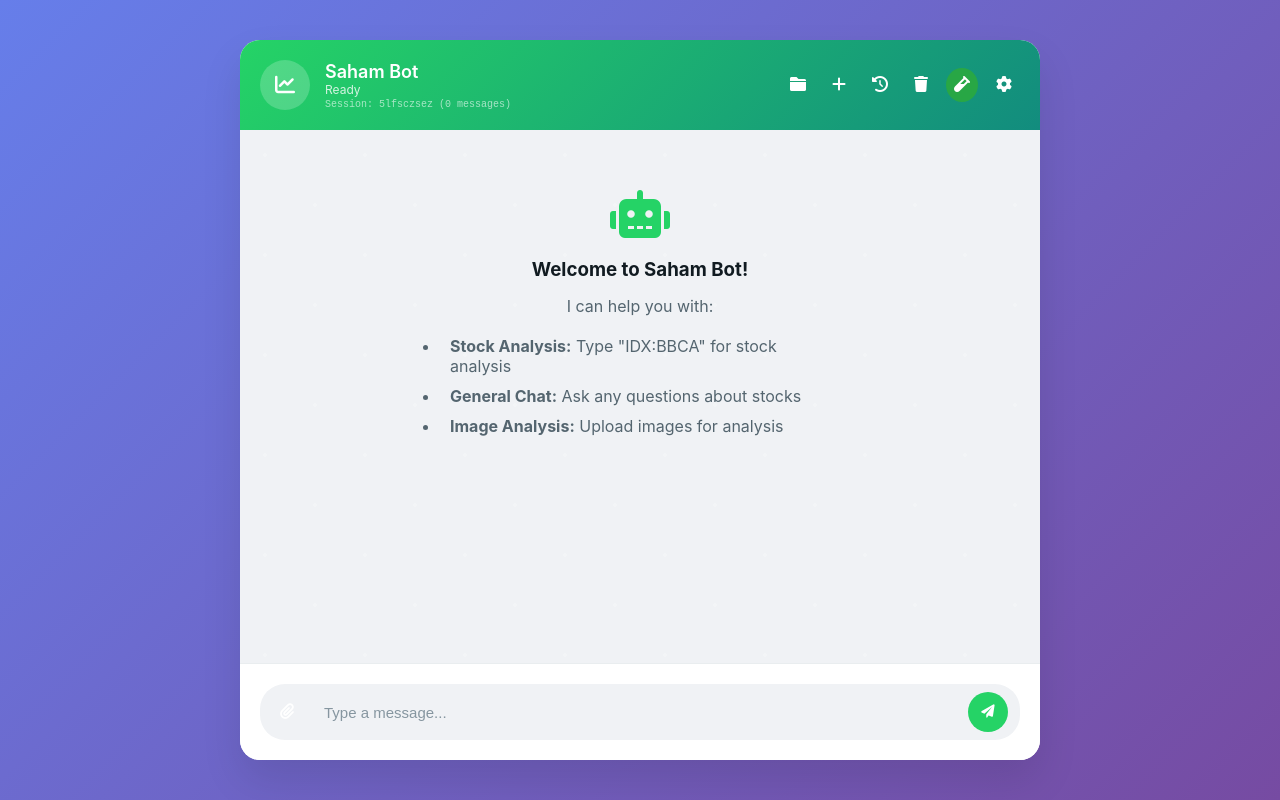
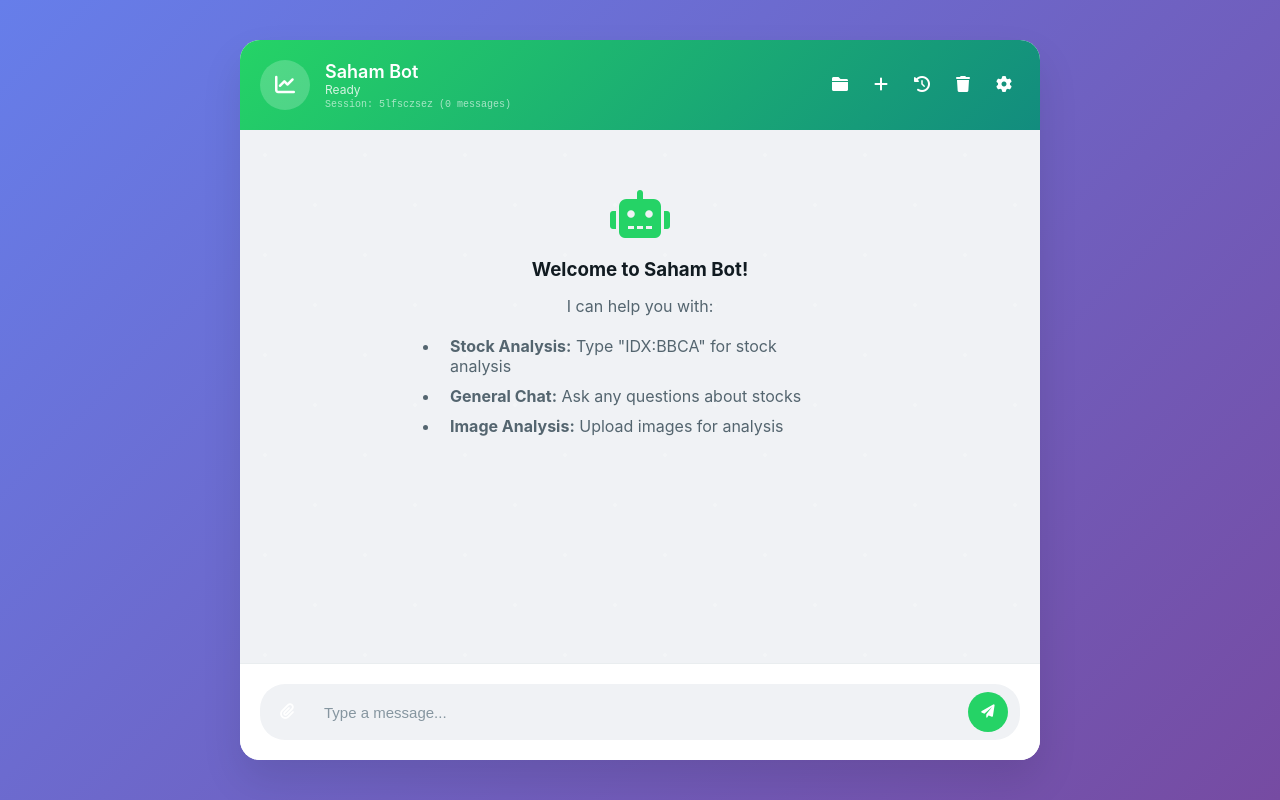
Before and after one commit to teguh2910/saham-bot, a plain HTML site: page index.html in a window 1280 px wide. Drawn offline with Linux system fonts and the light colour scheme.

Commit message:
feat: Comment out test image response button for future use

```diff
--- a/index.html
+++ b/index.html
@@ -34,9 +34,9 @@
                 <button class="btn-icon" id="clearChat" title="Clear Current Chat">
                     <i class="fas fa-trash"></i>
                 </button>
-                <button class="btn-icon" id="testImageBtn" title="Test Image Responses" style="background: #28a745;">
+                <!-- <button class="btn-icon" id="testImageBtn" title="Test Image Responses" style="background: #28a745;">
                     <i class="fas fa-vial"></i>
-                </button>
+                </button> -->
                 <button class="btn-icon" id="settingsBtn" title="Settings">
                     <i class="fas fa-cog"></i>
                 </button>
```
